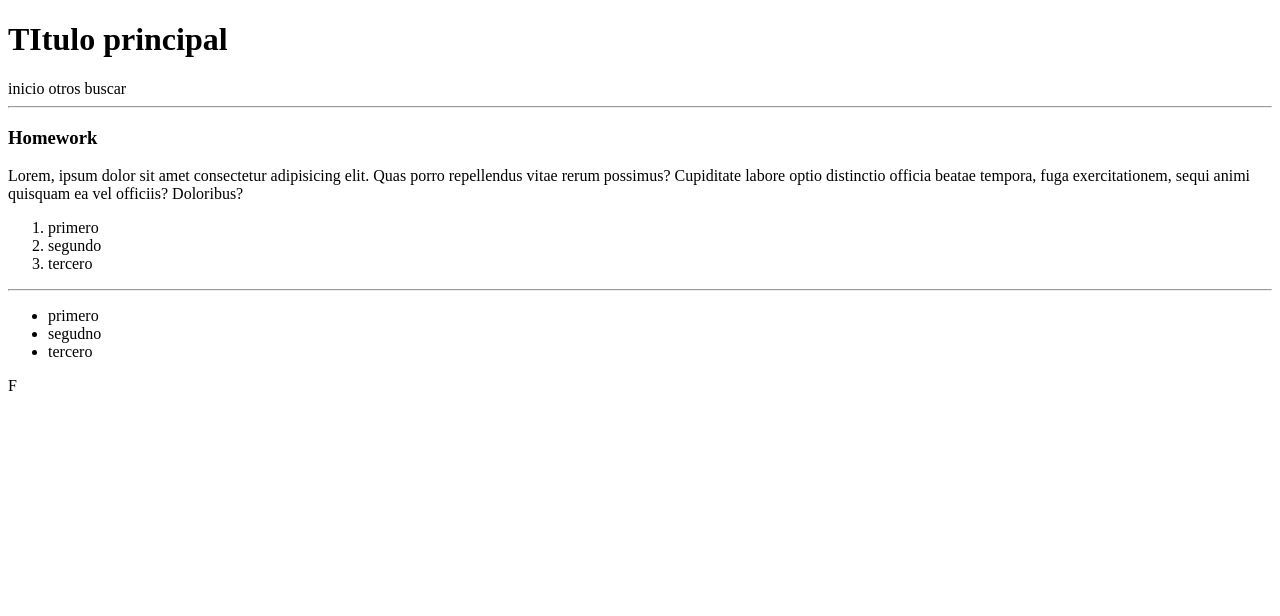
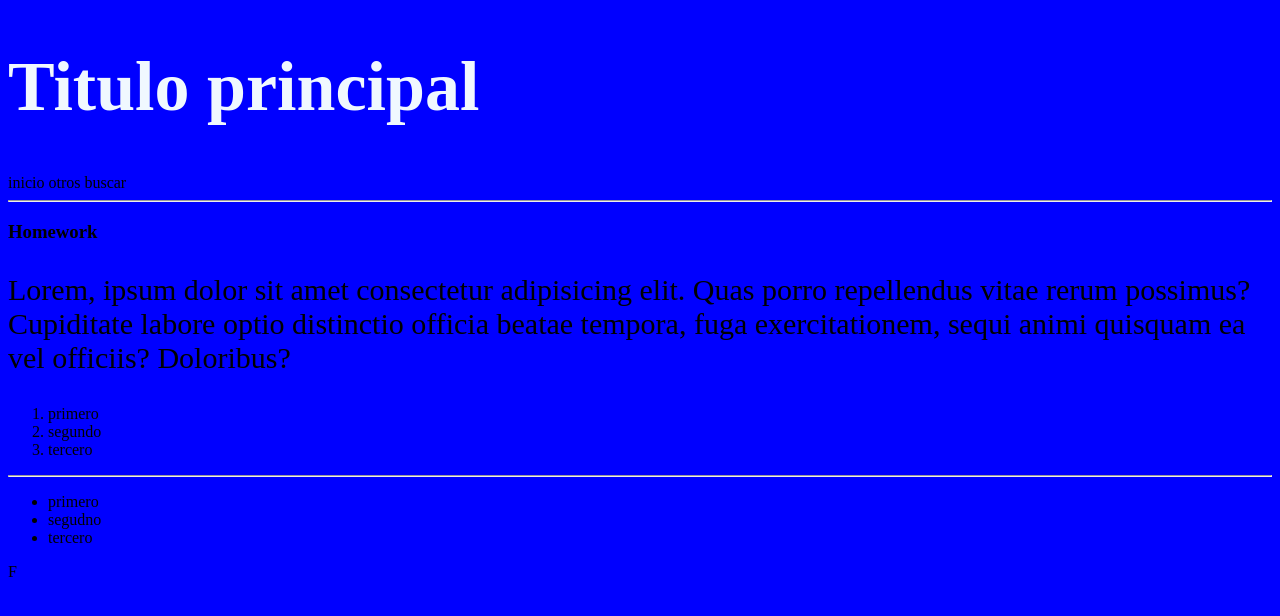
Before and after one commit to leonar199646-crypto/index.html, a plain HTML site: page index.html in a window 1280 px wide. Drawn offline with Linux system fonts and the light colour scheme.

Commit message:
actualizacion homework css

```diff
--- /dev/null
+++ b/estilo.css
@@ -0,0 +1,13 @@
+.fondo {
+  background-color: blue;
+}
+
+.miTexto {
+  font-size: 30px;
+  color: black;
+}
+
+.Titulo {
+  font-size: 70px;
+  color: aliceblue;
+}
--- a/index.html
+++ b/index.html
@@ -1,11 +1,13 @@
 <!DOCTYPE html>
 <html lang="es">
   <head>
+    <link rel="stylesheet" type="text/css" href="./estilo.css" />
     <title>Mi pagina web</title>
   </head>
-  <body>
+
+  <body class="fondo">
     <header>
-      <h1>TItulo principal</h1>
+      <h1 class="Titulo">Titulo principal</h1>
       <span> inicio</span>
       <span>otros</span>
       <span>buscar</span>
@@ -16,7 +18,7 @@
       <section>
         <article>
           <h1>Homework</h1>
-          <p>
+          <p class="miTexto">
             Lorem, ipsum dolor sit amet consectetur adipisicing elit. Quas porro
             repellendus vitae rerum possimus? Cupiditate labore optio distinctio
             officia beatae tempora, fuga exercitationem, sequi animi quisquam ea
```
Also changed, not shown: 1 other file.
